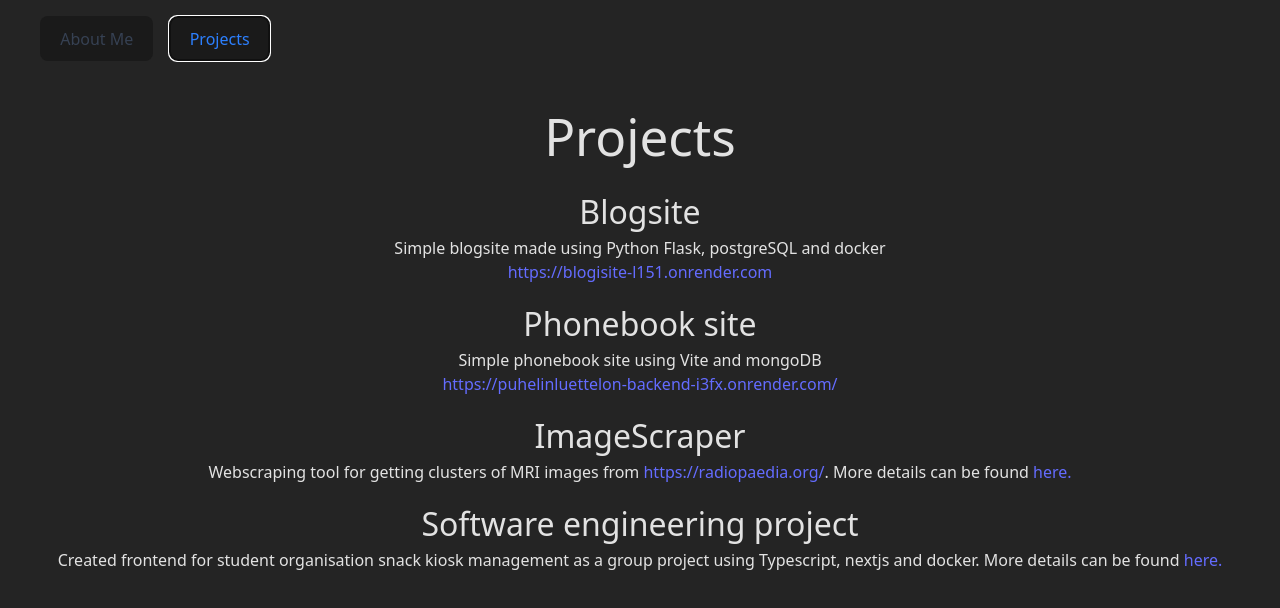
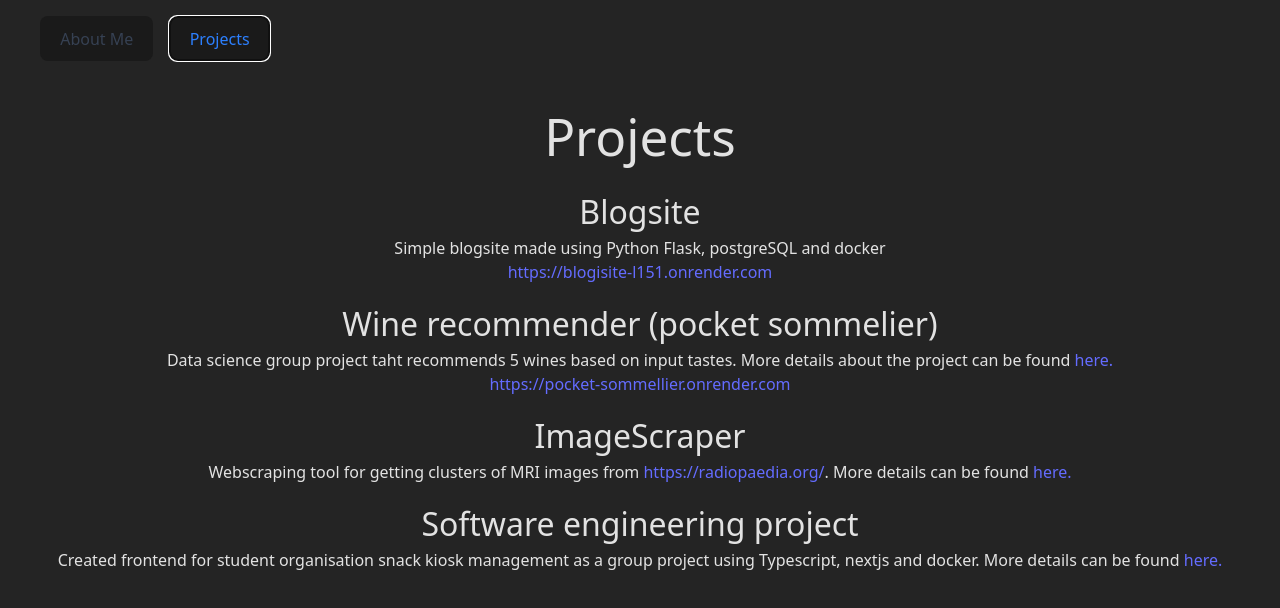
Before and after one commit to SamiKazan/samikazan.github.io, a React (Vite) app: page / in a window 1280 px wide. Both pictures are taken after a click on the button "Projects". Shown: the top 608 px of the page. Built offline with nearby package versions, Linux system fonts and the light colour scheme.

Commit message:
modified projects

```diff
--- a/src/components/Projects.jsx
+++ b/src/components/Projects.jsx
@@ -10,9 +10,9 @@
             <a href="https://blogisite-l151.onrender.com">https://blogisite-l151.onrender.com</a>
         </div>
         <div className="mt-4">
-            <h2>Phonebook site</h2>
-            <p>Simple phonebook site using Vite and mongoDB</p>
-            <a href="https://puhelinluettelon-backend-i3fx.onrender.com/">https://puhelinluettelon-backend-i3fx.onrender.com/</a>
+            <h2>Wine recommender (pocket sommelier)</h2>
+            <p>Data science group project taht recommends 5 wines based on input tastes. More details about the project can be found <a href="https://github.com/Ruokavalitys/rv-management-update-frontend">here.</a></p>
+            <a href="https://pocket-sommellier.onrender.com">https://pocket-sommellier.onrender.com</a>
         </div>
         <div className="mt-4">
             <h2>ImageScraper</h2>
--- a/vite.config.js
+++ b/vite.config.js
@@ -7,4 +7,5 @@
     react(),
     tailwindcss(),
   ],
+  base: './',
 })
```
Also changed, not shown: 2 other files (tests, documents, lock files or other folders).
